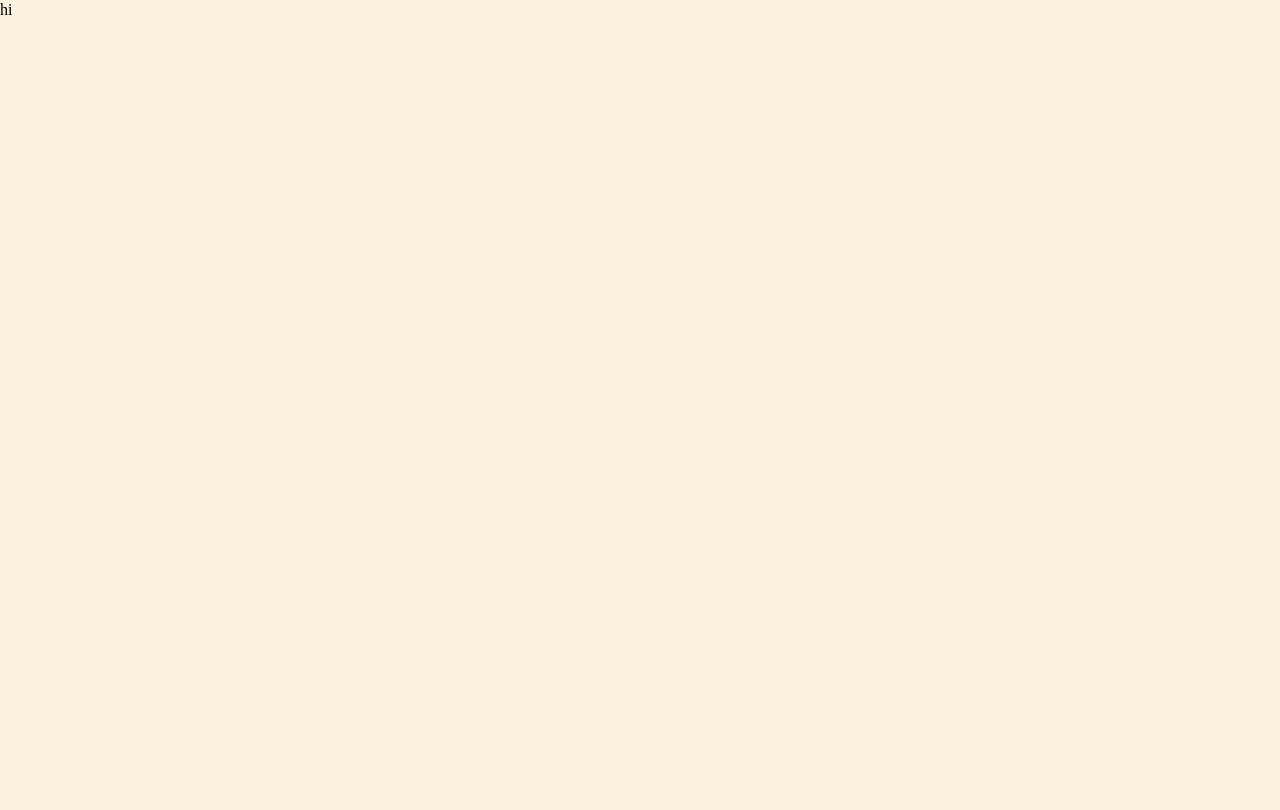
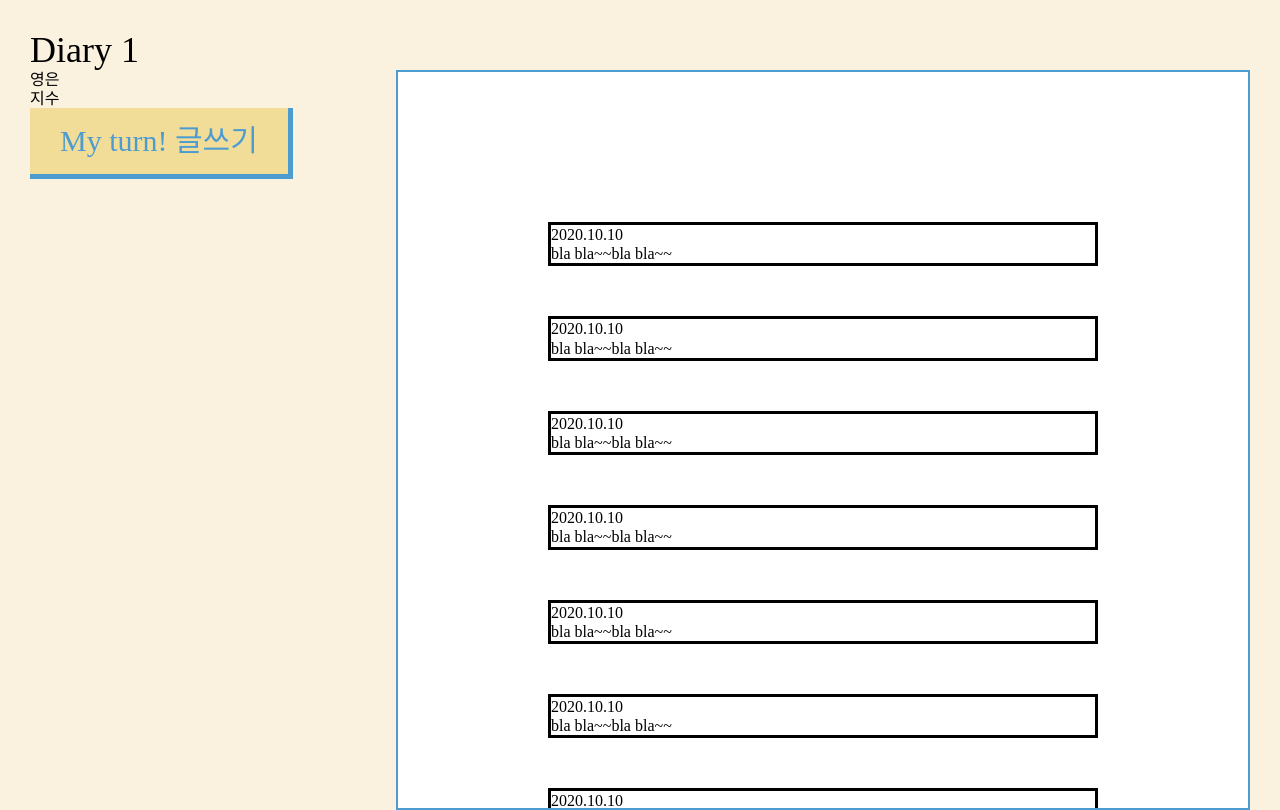
Before and after one commit to rloo8/birdee-fe, a React (Create React App) app: page /diaries/1/pages in a window 1280 px wide. Built offline with nearby package versions, Linux system fonts and the light colour scheme; a web font is replaced by a local one.

Commit message:
Feat: 페이지 목록 기본 구조 작성(캘린더 기능 적용 전)

```diff
--- a/src/Routes/PageList.js
+++ b/src/Routes/PageList.js
@@ -1,3 +1,57 @@
+import styled from "styled-components";
+import { boxStyle, btnStyle } from "../styles/commonStyles";
+
+// styled components
+const Wrapper = styled.div`
+  display: flex;
+  justify-content: space-between;
+  padding: 30px;
+  height: 100vh;
+  ::-webkit-scrollbar {
+    display: none;
+  }
+`;
+const SideWrapper = styled.div``;
+const WriteBtn = styled.button`
+  ${btnStyle}
+`;
+
+const PageWrapper = styled.div`
+  margin-top: 40px;
+  width: 70%;
+  gap: 70px;
+  padding: 100px;
+  ${boxStyle}
+  overflow-y: auto;
+  height: 100%;
+`;
+
+const PageBox = styled.div`
+  border: 3px solid #000;
+  margin: 50px;
+`;
+const PageTitle = styled.div``;
+const PageContent = styled.div``;
+
 export default function PageList() {
-  return <h1>hi</h1>;
+  return (
+    <Wrapper>
+      <SideWrapper>
+        <h1 className="text-4xl">Diary 1</h1>
+        <ul>
+          <li>영은</li>
+          <li>지수</li>
+        </ul>
+        <WriteBtn>My turn! 글쓰기</WriteBtn>
+      </SideWrapper>
+      <PageWrapper>
+        {[1, 2, 3, 4, 5, 6, 7, 8].map((page, i) => (
+          <PageBox key={i}>
+            <PageTitle>2020.10.10</PageTitle>
+            <PageContent>bla bla~~bla bla~~</PageContent>
+          </PageBox>
+        ))}
+      </PageWrapper>
+    </Wrapper>
+  );
 }
```
